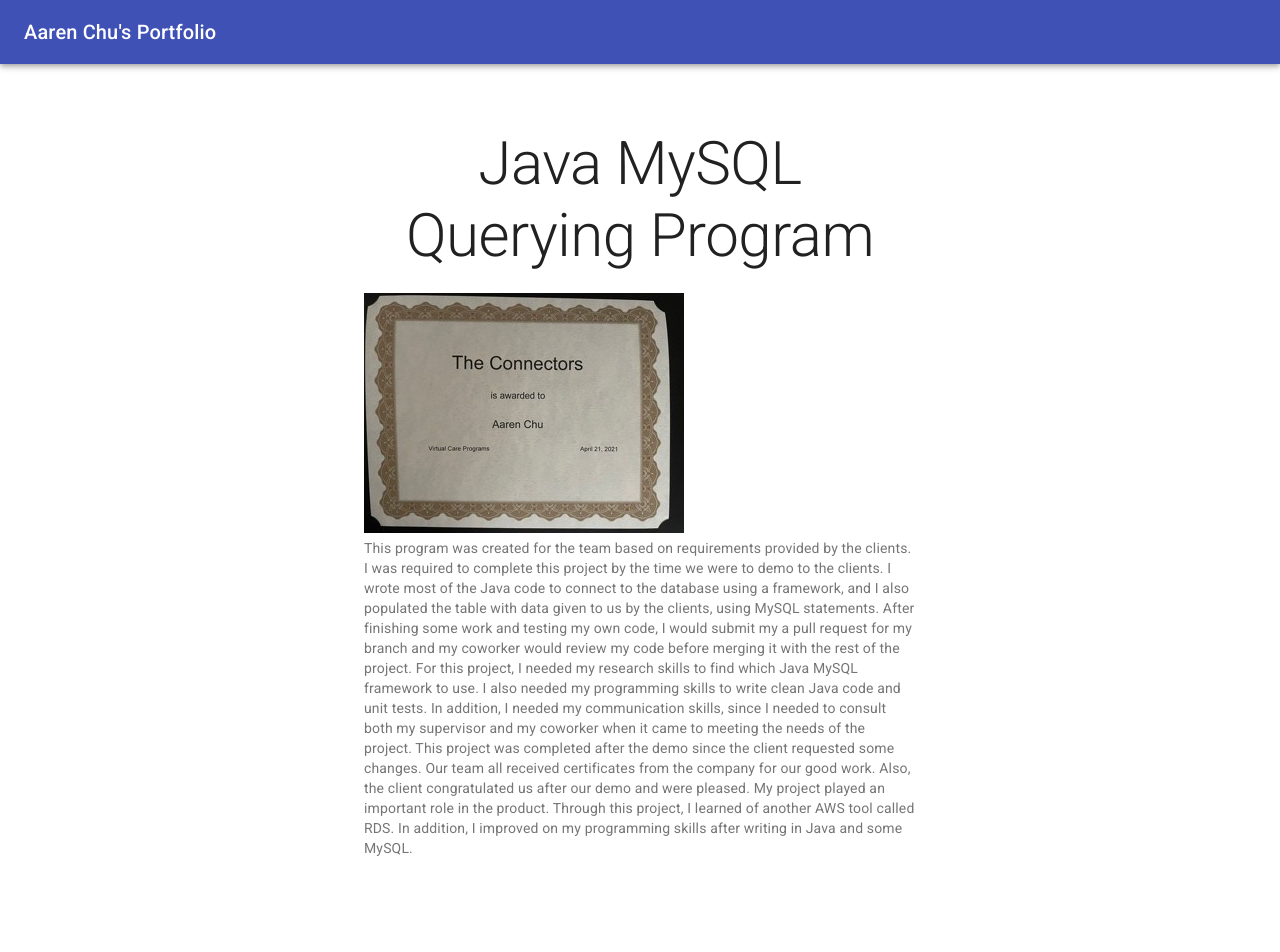
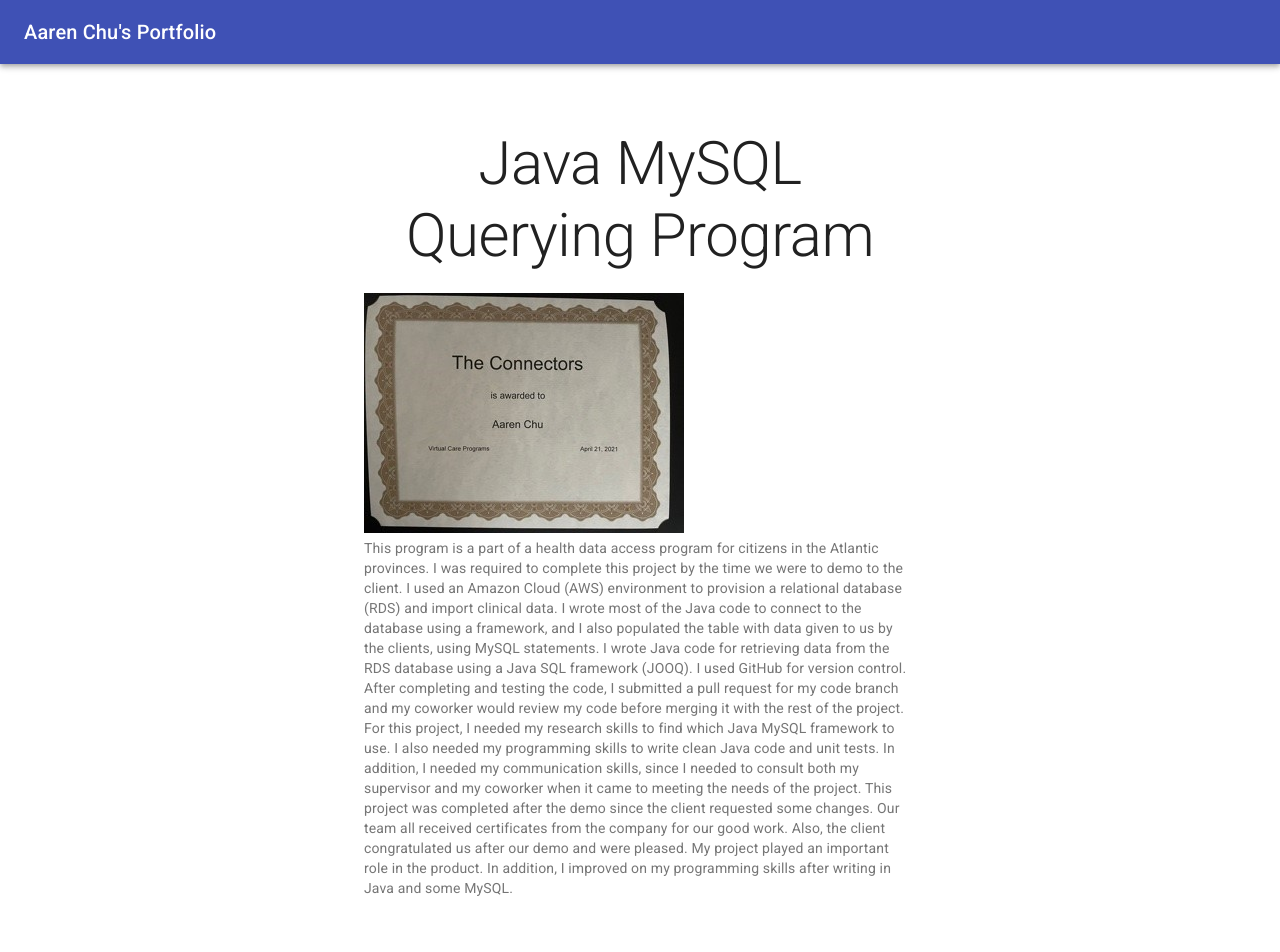
Before and after one commit to aarenchu/aarenchu-e-portfolio, a React (Create React App) app: page /javamysqlqueryingprogram in a window 1280 px wide. Shown: the top 952 px of the page. Built offline with nearby package versions, Linux system fonts and the light colour scheme.

Commit message:
Updated paragraph with notes from supervisor.

```diff
--- a/src/components/project_pages/JavaMySqlQueryingProgram.js
+++ b/src/components/project_pages/JavaMySqlQueryingProgram.js
@@ -75,12 +75,14 @@ export default function JavaMySqlQueryingProgram() {
             </Typography>
             <img src={WorkCertificate} alt="Certificate from Work" />
             <Typography variant="p" align="left" color="textSecondary" paragraph>
-                This program was created for the team based on requirements provided by the clients.
-                I was required to complete this project by the time we were to demo to the clients.
+                This program is a part of a health data access program for citizens in the
+                Atlantic provinces.
+                I was required to complete this project by the time we were to demo to the client.
+                I used an Amazon Cloud (AWS) environment to provision a relational database (RDS) and import clinical data.
                 I wrote most of the Java code to connect to the database using a framework, and I also populated the table with data
                 given to us by the clients, using MySQL statements.
-                After finishing some work and testing my own code, I would submit my a pull request for
-                my branch and my coworker would review my code before merging it with the rest of the project.
+                I wrote Java code for retrieving data from the RDS database using a Java SQL framework (JOOQ).
+                I used GitHub for version control.  After completing and testing the code, I submitted a pull request for my code branch  and my coworker would review my code before merging it with the rest of the project.
                 For this project, I needed my research skills to find which Java MySQL framework to use.
                 I also needed my programming skills to write clean Java code and unit tests.
                 In addition, I needed my communication skills, since I needed
@@ -88,8 +90,7 @@ export default function JavaMySqlQueryingProgram() {
                 project was completed after the demo since the client requested some changes.
                 Our team all received certificates from the company for our good work. Also,
                 the client congratulated us after our demo and were pleased.
-                My project played an important role in the product. Through this
-                project, I learned of another AWS tool called RDS.
+                My project played an important role in the product.
                 In addition, I improved on my programming skills after writing in Java and some MySQL.
             </Typography>
           </Container>
```
